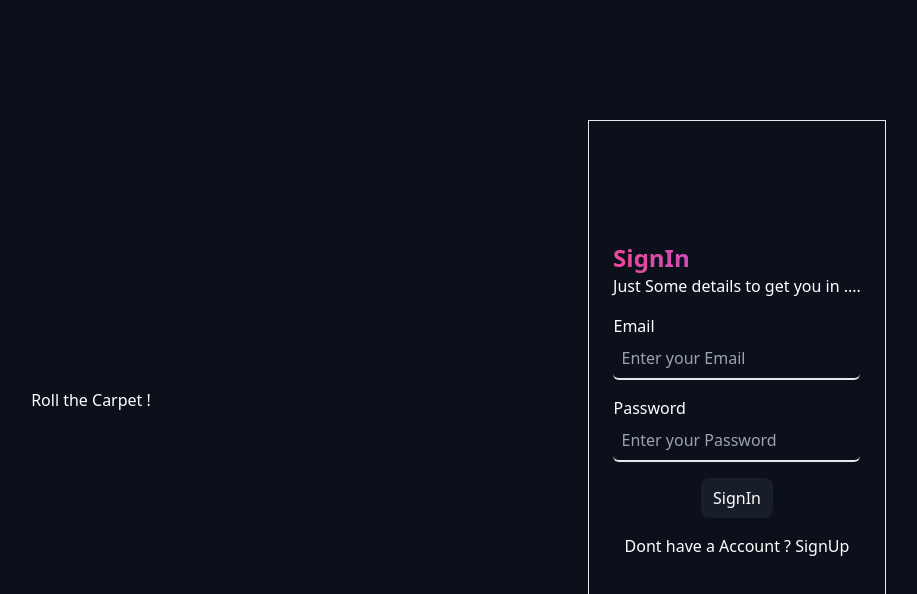
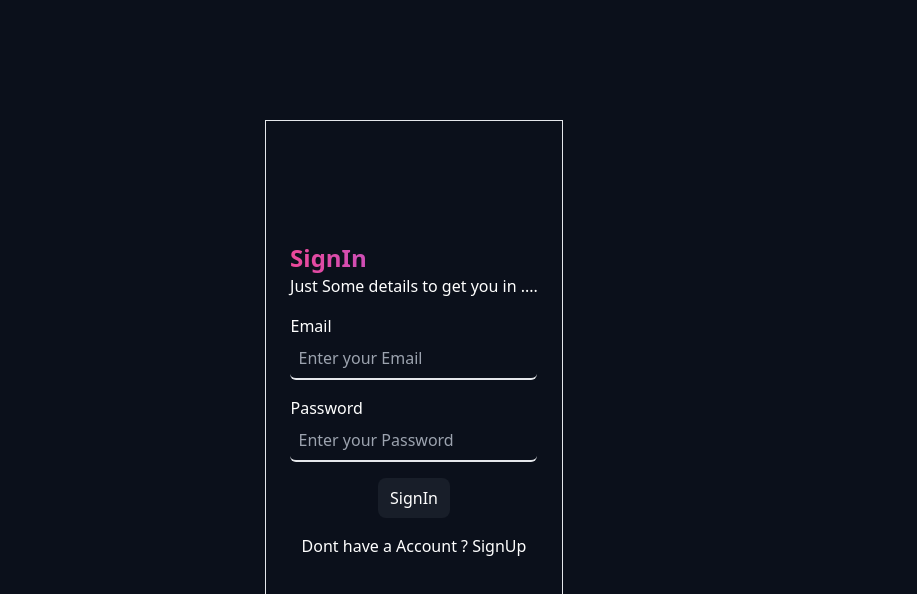
Before and after one commit to Ayush-Vish/linkShort, a React (Vite) app: page /login in a window 1280 px wide. Shown: the top 594 px of the page, without its empty margins (226-1143 px from the left). Built offline with nearby package versions, Linux system fonts and the light colour scheme.

Commit message:
Improved Uo

```diff
--- a/src/Components/DropDownMenu.jsx
+++ b/src/Components/DropDownMenu.jsx
@@ -20,7 +20,6 @@ export default function FadeMenu() {
   };
   async function handleLogout( ) {
     const response = await dispatch(logout()) ;
-    console.log(response) ;
     handleClose();
 
   }
--- a/src/Pages/HomePage.jsx
+++ b/src/Pages/HomePage.jsx
@@ -13,9 +13,9 @@ function HomePage() {
 
     return (
         <div  className= " flex min-h-screen max-h-full  items-center flex-col  relative  gap-3 bg-primary-black ">
-            <img  className="  absolute  top-[-100px]  right-10 z-0 " src={img2} alt="" />
-            <img  className="  absolute  top-[500px] h-[200px] right-[300px] z-0 " src={img2} alt="" />
-            <img  className="  absolute  top-[200px]  left-5 z-0 " src={img3} alt="" />
+            <img  className="  absolute  sm:top-[-100px] xx_small:top-[0px]  sm:right-10 z-0 xx_small:h-[150px]  xx_small:right-2  " src={img2} alt="" />
+            <img  className="  absolute  top-[500px] h-[200px] right-[290px] z-0 xx_small:h-[100px] xx_small:top-[400px]  " src={img2} alt="" />
+            <img  className="  absolute  sm:top-[300px] sm:h-[250px]  xx_small:top-[100px] xx_small:h-[200px]  xx_small:left-7  sm:left-[150px] z-0   " src={img3} alt="" />
             <div className="w-full z-30 ">
                 <Navbar/>
             </div>
--- a/src/Pages/User/Login.jsx
+++ b/src/Pages/User/Login.jsx
@@ -55,14 +55,9 @@ function Login() {
 
 
   return (
-    <div className=" text-white flex w-full  items-center  justify-around h-[100vh]  gap-3 bg-primary-black ">
-      <div className=' extra_small:hidden  xx_small:hidden sm:hidden md:flex w-1/2 flex items-center justify-center'>
-        <h1>
-            Roll the Carpet !
-        </h1>
+    <div className=" text-white flex w-full  items-center  justify-center gap-3 h-[100vh]   bg-primary-black ">
 
-      </div>
-      <div className= ' sm:flex w-1/2 flex justify-center items-center  '>
+      <div className= ' sm:flex  flex justify-center items-center    '>
         <form onSubmit={loginAccount} className="border h-[70vh] flex flex-col justify-center items-center p-6 gap-4 "  >
             <div className='flex flex-col w-full'>
                 <h2 className='text-2xl bg-clip-text text-transparent bg-gradient-to-r from-pink-500 to-violet-500 font-semibold '>SignIn</h2>
--- a/src/Redux/Slices/auth.slice.js
+++ b/src/Redux/Slices/auth.slice.js
@@ -8,9 +8,8 @@ const initialState =  {
 
 export const createNewAccount = createAsyncThunk("auth/signup", async (data ) => {
     try {
-        console.log(data)
         const response = axiosInstance.post("/api/v1/user/register"  ,data)
-        console.log((await response).data)
+
         toast.promise(response , {
             loading : "Wait Creating Account",
             success : "User Created Successfully",
--- a/src/Redux/Slices/url.slice.js
+++ b/src/Redux/Slices/url.slice.js
@@ -17,7 +17,6 @@ export const getShort = createAsyncThunk("/url/getUrl" , async ( url   ) => {
             success :"Created Short Url",
             error : "Failed to create Short Url"
         })
-        console.log((await response).data)
 
         return (await response).data;
 
--- a/tailwind.config.js
+++ b/tailwind.config.js
@@ -12,7 +12,7 @@ export default {
       },
       screens : {
         "extra_small" :"400px",
-        "xx_small" : "300px"
+        "xx_small" : "270px"
       }
     },
   },
```
Also changed, not shown: 1 other file (tests, documents, lock files or other folders).
